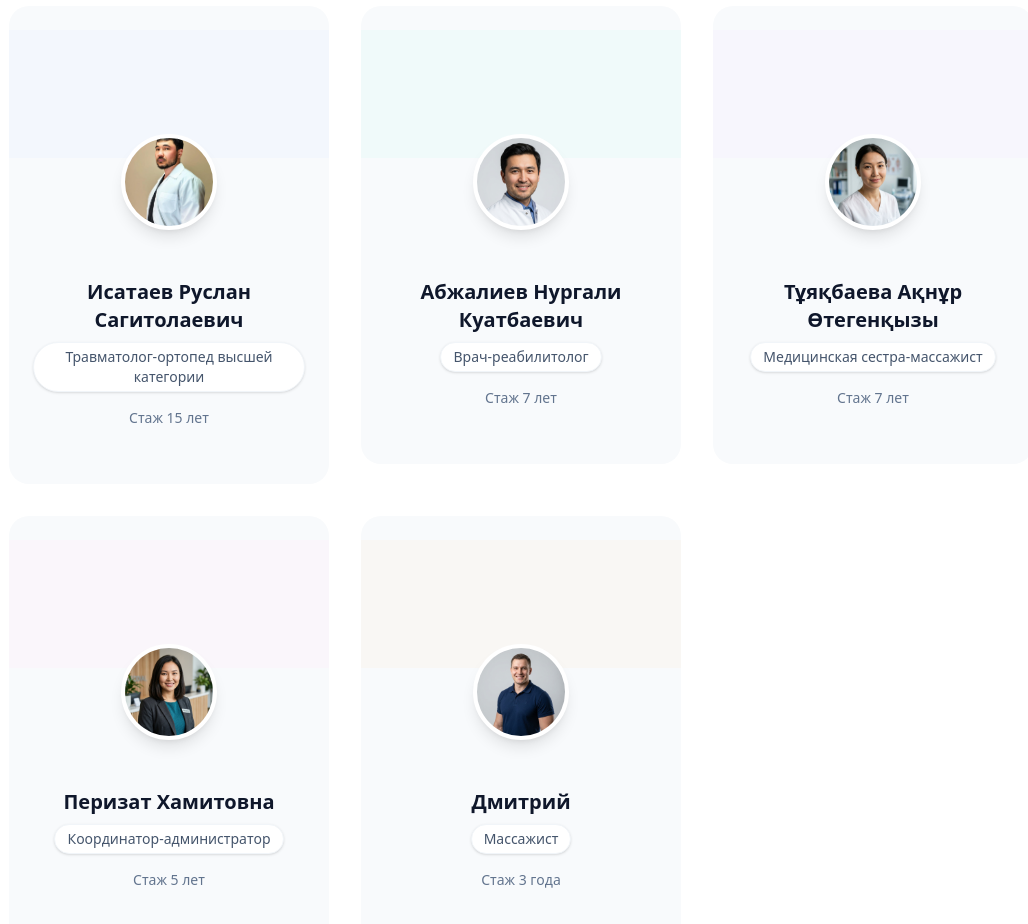
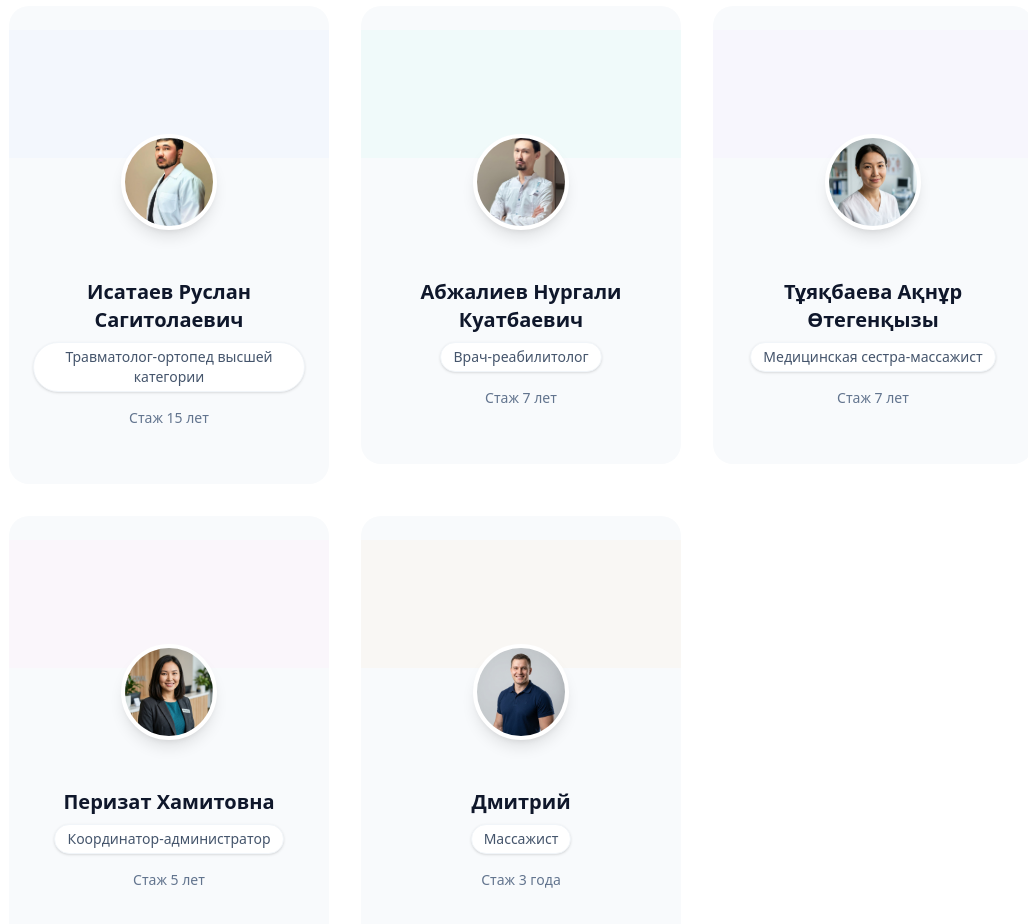
Before and after one commit to zhumabekmadi4-coder/medsak_web, a Next.js app: page / in a window 1280 px wide. Shown: the part 1880-2804 px from the top of the page, without its empty margins (119-1147 px from the left). Built offline with nearby package versions, Linux system fonts and the light colour scheme.

Commit message:
feat: add photos for Исатаев and Абжалиев

```diff
--- a/data/doctors.ts
+++ b/data/doctors.ts
@@ -16,8 +16,8 @@ export const doctors = [
         role: "Врач-реабилитолог",
         specialty: "Врач-реабилитолог",
         experience: "Стаж 7 лет",
-        desc: "Специалист по кинезиотерапии и восстановлению после спортивных травм. Помогает пациентам вернуться к активной жизни.",
-        image: "/doctors/abzhaliyev.png",
+        desc: "Врач-реабилитолог с более чем 7-летним стажем. Эксперт в области восстановительной медицины и кинезиотерапии. Специализируется на восстановлении после травм опорно-двигательного аппарата, спортивных травм. Помогает пациентам вернуться к активной жизни через индивидуальные программы реабилитации.",
+        image: "/doctors/abzhaliyev.jpg",
         color: "bg-teal-100 text-teal-700"
     },
     {
```
Also changed, not shown: public/doctors/abzhaliyev.jpg (added).
